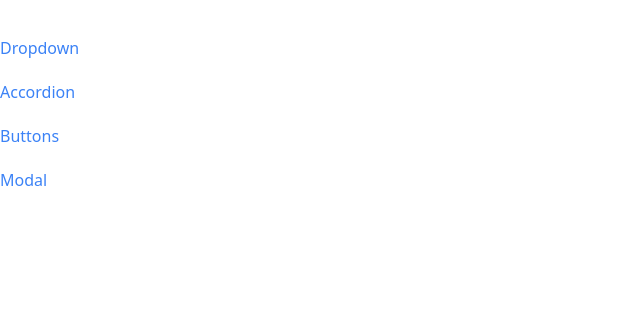
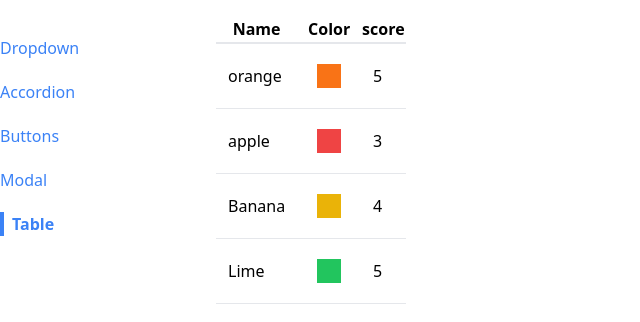
Before and after one commit to Mahyab/sideBarFundementalE, a React (Create React App) app: page /table in a window 1280 px wide. Shown: the top 322 px of the page, without its empty margins (0-640 px from the left). Built offline with nearby package versions, Linux system fonts and the light colour scheme.

Commit message:
convert the table to reusable component

```diff
--- a/src/App.js
+++ b/src/App.js
@@ -5,6 +5,7 @@
 import ButtonPage from "./pages/ButtonPage";
 import Sidebar from "./Components/Sidebar";
 import ModalPage from "./pages/ModalPage";
+import TablePage from "./pages/TablePage";
 export default function App() {
 
     return(
@@ -23,6 +24,9 @@
                 <Route path="/modal">
                     <ModalPage/>
                 </Route>
+                <Route path="/table">
+                    <TablePage/>
+                </Route>
             </div>
         </div>
     )
--- a/src/Components/Sidebar.js
+++ b/src/Components/Sidebar.js
@@ -5,6 +5,7 @@
         {label: "Accordion", path: "/accordion"},
         {label: "Buttons", path: "/buttons"},
         {label: "Modal", path: "/modal"},
+        {label:"Table" , path:"/table"}
     ]
     const renderLinks = links.map((link) => {
         return <Link className="mt-5 " key={link.label} to={link.path} activeClassName="font-bold border-l-4 border-blue-500 pl-2">{link.label}</Link>
--- /dev/null
+++ b/src/Components/Table.js
@@ -0,0 +1,30 @@
+import { render } from "@testing-library/react";
+
+export default function Table({data ,config}) {
+    const renderedRows = data.map((fruit) =>{
+        return (
+            <tr className="border-b" key={fruit.name}>
+                <td className="p-3">{fruit.name}</td>
+                <td className="p-3">
+                    <div className={`p-3 m-2 ${fruit.color}`}></div>
+                </td>
+                <td className="p-3">{fruit.score}</td>
+            </tr>
+        )
+    });
+    const renderedTableHeaders = config.map((column) => {
+        return(
+            <th key={column.label}>{column.label}</th>
+        )
+    })
+    return(
+        <table className="table-auto border-spacing-2">
+            <thead>
+                <tr className="border-b-2">
+                    {renderedTableHeaders}
+                </tr>
+            </thead>
+            <tbody>{renderedRows}</tbody>
+        </table>
+    )
+}
--- /dev/null
+++ b/src/pages/TablePage.js
@@ -0,0 +1,31 @@
+import Table from "../Components/Table"
+export default function TablePage() {
+    const data = [
+        {name:"orange",color:"bg-orange-500", score:5},
+        {name:"apple",color:"bg-red-500", score:3},
+        {name:"Banana",color:"bg-yellow-500", score:4},
+        {name:"Lime",color:"bg-green-500", score:5},
+    ];
+    const config = [
+        {
+            label:"Name" ,
+            render: (fruit) => fruit.name
+        },
+        {
+            label:"Color",
+            render: (fruit) => fruit.color
+        },
+        {
+            label:"score",
+            render: (fruit) => fruit.score
+         },
+
+    ]
+
+
+    return(
+        <div>
+          <Table data={data} config={config}/>
+        </div>
+    )
+}
```
